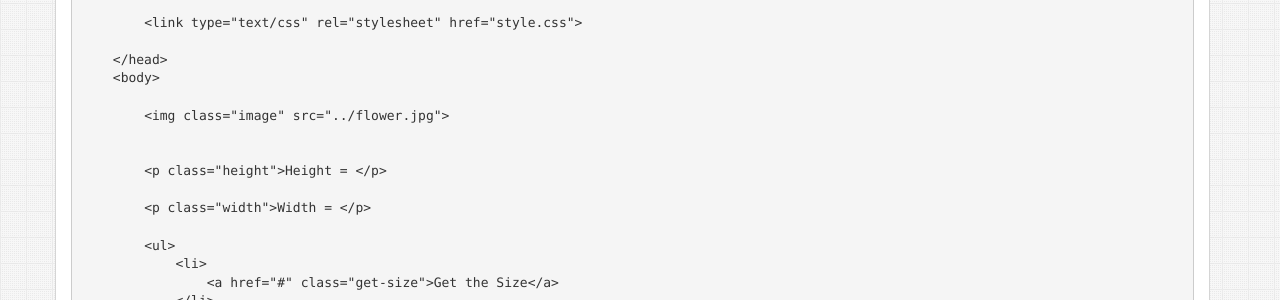
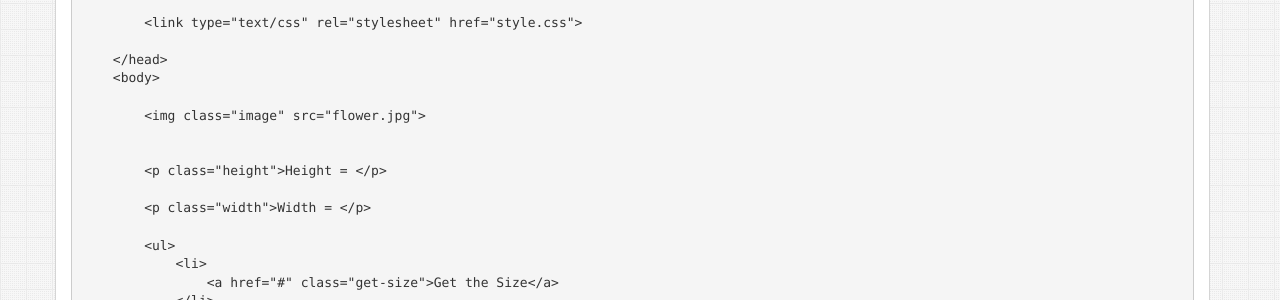
Before and after one commit to goreycoderdojo/goreycoderdojo.github.io, a Jekyll site: the page built from html/blue/lesson1/index.md, in a window 1280 px wide and 1400 px high, scrolled down 6471 px. Shown: the part 338-638 px from the top of the window. Built offline with Jekyll 4.4.1, drawn with Linux system fonts in a browser that asks for light colours; Markdown is read by kramdown in place of the engine named in the settings; some of the changed text lies outside the part shown.

Commit message:
fixed issue image src

```diff
--- a/html/blue/lesson1/index.md
+++ b/html/blue/lesson1/index.md
@@ -342,7 +342,7 @@ Type out the code below, you can leave out the comments if you wish, but read th
         </head>
         <body>
 
-            <img class="image" src="../flower.jpg">
+            <img class="image" src="flower.jpg">
 
 
             <p class="height">Height = </p>
```
